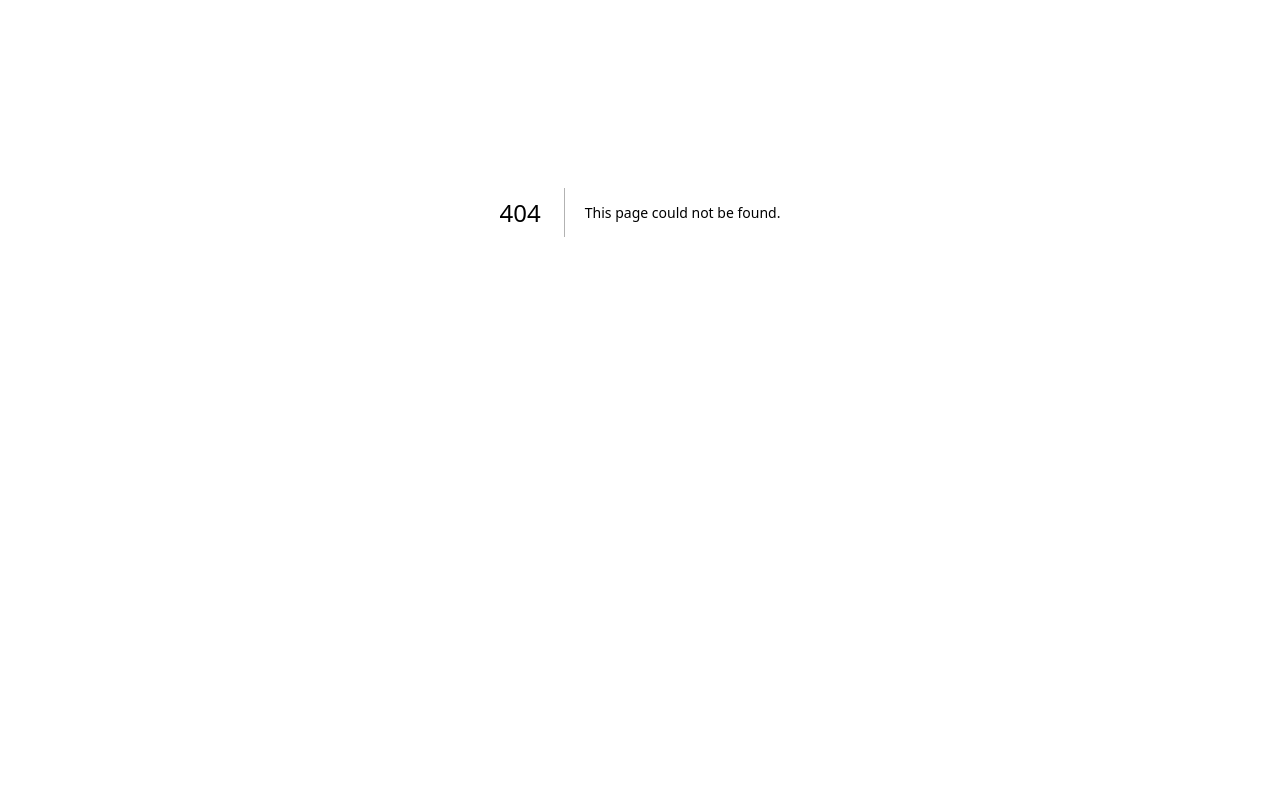
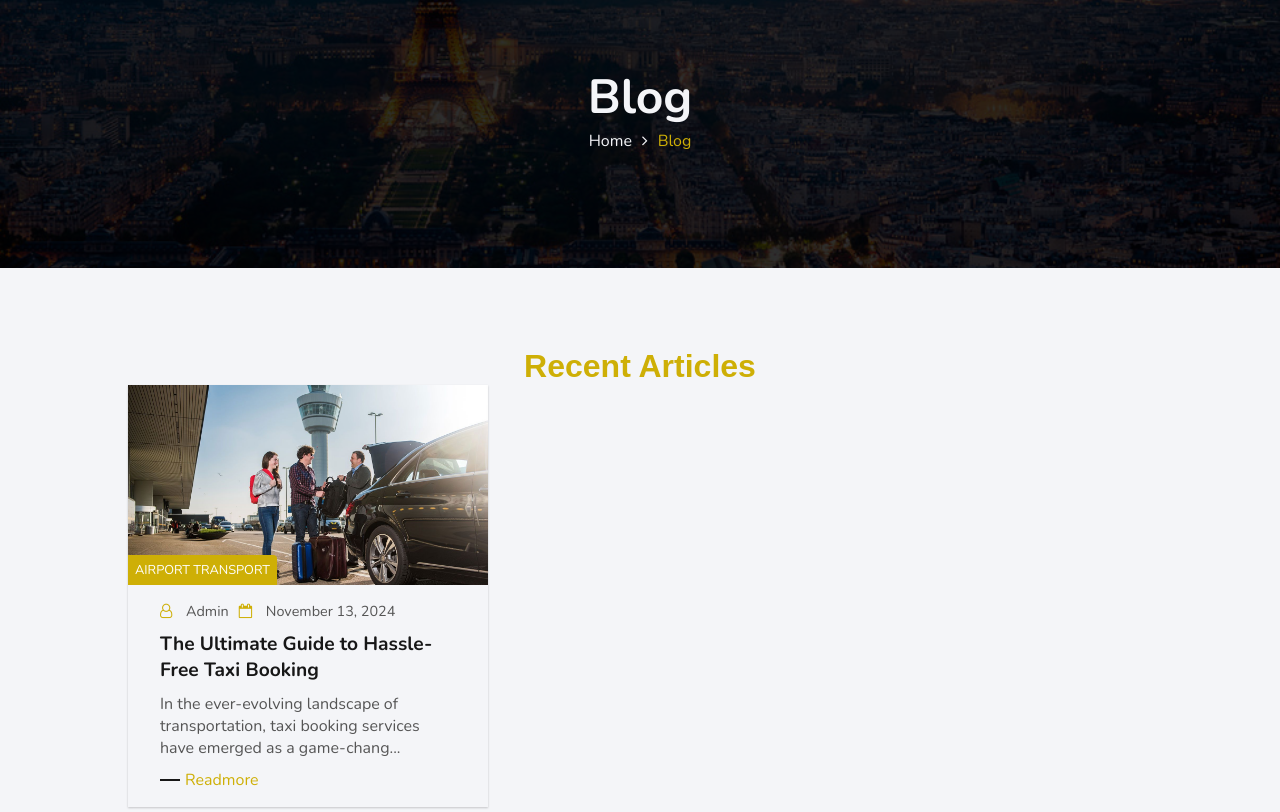
Before and after one commit to dgokul19/parisbesttransfer, a Next.js app: page /blog in a window 1280 px wide. Before the commit this address had no page. Shown: the part 188-1000 px from the top of the page. Before the commit the page ends 800 px from the top, so only its background shows below. Built offline with nearby package versions, Linux system fonts and the light colour scheme.

Commit message:
Feedback content update from Client (2) - 18/07/2024

```diff
--- /dev/null
+++ b/src/app/blog/page.js
@@ -0,0 +1,62 @@
+"use client";
+import Image from "next/image";
+import Link from "next/link";
+// import { useState } from "react";
+// Components
+import NavigationMenu from "../components/Navbar";
+import SubBanner from "../components/SubBanner";
+import FooterComponent from "../components/Footer";
+
+// Helper Utils
+import { dateHelper } from "../utils/helper";
+
+// CSS
+import classes from "./page.module.scss";
+
+// Constant
+import { BLOG_CONTENT } from "../constants/blog";
+
+
+
+export default function BlogPage() {
+
+
+  return (
+    <div className={classes.page}>
+        <NavigationMenu />
+        <SubBanner title={'Blog'} route={'Blog'}/>
+
+        <div className={classes.blogContainer}>
+          <div className="container">
+            <h3>Recent Articles</h3>
+
+            <div className={classes.blogContentRow}>
+                {
+                  BLOG_CONTENT.map(blog => {
+                    return (
+                      <div className={classes.blogBox} key={blog.id}>
+                        <div className={classes.blogImg}>
+                          <Image src={blog.imageUrl} />
+                          <div className={classes.renderTags}>{blog.tags}</div>
+                        </div>
+
+                        <div className={classes.blogContent}>
+                            <ul className={classes.blogInfo}>
+                              <li><i className="fa fa-user-o"></i> {blog.author || `admin`}</li>
+                              <li><i className="fa fa-calendar-o"></i> {dateHelper(blog.created_at)}</li>
+                            </ul>
+                            <h4>{blog.title}</h4>
+                            <p>{blog.short_desc}</p>
+                            <Link href={`/blog/${blog.id}`}> Readmore</Link>
+                        </div>
+                      </div>
+                    )
+                  })
+                }
+            </div>
+          </div>
+        </div>
+        <FooterComponent />
+    </div>
+  );
+}
--- /dev/null
+++ b/src/app/blog/page.module.scss
@@ -0,0 +1,132 @@
+.blogContainer{
+    padding: 5rem 0;
+    background-color: var(--dirty-white);
+    & > div {
+        height: 100%;
+        flex-direction: column;
+        align-items: center;
+        gap: 1rem;
+        h3{
+            font-size: 2rem;
+            text-transform: capitalize;
+            font-family: Arial, Helvetica, sans-serif;
+            color: var(--primary);
+            margin-bottom: 0px;
+            text-align: center;
+        }
+
+        .blogContentRow{
+            display: flex;
+            flex-wrap: wrap;
+            gap: 3rem;
+        }
+    }
+}
+
+.blogDetailsContainer{
+    padding: 5rem 0;
+    background-color: var(--dirty-white);
+    & > div {
+        height: 100%;
+        flex-direction: column;
+        align-items: center;
+        gap: 1rem;
+        h3{
+            font-size: 1.5rem;
+            text-transform: capitalize;
+            font-family: Arial, Helvetica, sans-serif;
+            color: var(--primary);
+            margin-bottom: 1rem;
+            text-align: center;
+        }
+        img{
+            width: 60%;
+            margin: 2rem auto;
+            display: block;
+        }
+        .dynamicContentBlog{
+            display: flex;
+            flex-direction: column;
+            gap: 10px;
+            width: 80%;
+            margin: 0 auto;
+        }
+    }
+}
+
+.blogBox{
+    min-width: 320px;
+    max-width: 360px;
+
+    box-shadow: 0px 1px 2px rgba(0,0,0,.2);
+    .blogImg{
+        height: 200px;
+        position: relative;
+        img {
+            width: 100%;
+            height: 100%;
+            object-fit: cover;
+        }
+        .renderTags{
+            position: absolute;
+            bottom: 0;
+            left: 0;
+            background-color: var(--primary);
+            color: var(--white);
+            padding: 6px 7px;
+            border-top-right-radius: 4px;
+            font-size: 0.8rem;
+        }
+    }
+    .blogContent{
+        padding: 1rem 2rem;
+        display: flex;
+        flex-direction: column;
+        gap: 10px;
+        .blogInfo{
+            list-style: none;
+            margin: 0;
+            padding: 0;
+            display: flex;
+            gap: 10px;
+            li {
+                color: var(--grey-555);
+                text-transform: capitalize;
+                font-size: .9rem;
+                i {
+                    color: var(--primary);
+                    margin-right: 10px;
+                }
+            }
+        }
+        h4{
+            margin: 0;
+            font-size: 1.2rem;
+            color: var(--black);
+            transition: .1s linear all;
+            &:hover {
+                color: var(--title-mid);
+            }
+        }
+        p{
+            color: var(--grey-555);
+        }
+        a{
+            color: var(--primary);
+            display: flex;
+            align-items: center;
+            gap: 5px;
+            transition: .1s linear all;
+            &::before {
+                content: '';
+                display: inline-block;
+                height: 2px;
+                width: 20px;
+                background-color: var(--black);
+            }
+            &:hover {
+                gap: 15px;
+            }
+        }
+    }
+}
--- a/src/app/components/Navbar/index.js
+++ b/src/app/components/Navbar/index.js
@@ -68,7 +68,8 @@ const NavigationMenu = () => {
                                 <li className={`${pathname === '/services' ? 'nav-active' : ''}`}><Link href="/services">Services</Link></li>
                                 <li className={`${pathname === '/testimonial' ? 'nav-active' : ''}`}><Link href="/testimonial">Testimonial</Link></li>
                                 <li className={`${pathname === '/faq' ? 'nav-active' : ''}`}><Link href="/faq">Faq</Link></li>
-                                <li className={`${pathname === '/faq' ? 'nav-active' : ''}`}><Link href="/contact">Contact</Link></li>
+                                <li className={`${pathname === '/blog' ? 'nav-active' : ''}`}><Link href="/blog">Blog</Link></li>
+                                <li className={`${pathname === '/contact' ? 'nav-active' : ''}`}><Link href="/contact">Contact</Link></li>
                             </ul>
                         </div>)}
 
--- a/src/app/components/SubBanner/index.js
+++ b/src/app/components/SubBanner/index.js
@@ -1,7 +1,7 @@
 // CSS
 import classes from "../../styles/index.module.scss";
 
-const SubBanner = ({title, route}) => {
+const SubBanner = ({title, route, subRoute}) => {
     return (
         <>
             <div className={classes.subPageBannerBg}>
@@ -10,6 +10,12 @@ const SubBanner = ({title, route}) => {
                     <li>Home</li>
                     <li><i className="fa fa-angle-right"></i></li>
                     <li className="nav-active">{route}</li>
+                    {subRoute && (
+                        <>
+                            <li><i className="fa fa-angle-right"></i></li>
+                            <li className="nav-active">{subRoute}</li>
+                        </>
+                    )}
                 </ul>
             </div>
         </>
--- /dev/null
+++ b/src/app/constants/blog.js
@@ -0,0 +1,17 @@
+import Image from "next/image";
+
+import AirportImage from "@/app/assets/airport-transfer.jpg";
+
+
+export const BLOG_CONTENT = [
+    {
+        id : '1',
+        title : 'The Ultimate Guide to Hassle-Free Taxi Booking',
+        short_desc : 'In the ever-evolving landscape of transportation, taxi booking services have emerged as a game-chang...',
+        created_at : '2024-11-13T09:04:24+0000',
+        content : `<p>In the ever-evolving landscape of transportation, taxi booking services have emerged as a game-changer, revolutionizing the way people move from one place to another. The convenience, accessibility, and efficiency offered by these services have reshaped the <strong>entire industry</strong>, making it crucial to delve into the intricacies of this phenomenon.</p>         <p>Traditionally, hailing a taxi meant standing on a street corner, waving frantically, hoping an available cab would notice. However, the advent of technology has transformed this experience. Today, users can book a ride with a few taps on their smartphones, thanks to app-based taxi services. This shift has not only increased the efficiency of booking but has also significantly enhanced the overall customer experience.</p>`,
+        author : null,
+        tags : 'AIRPORT TRANSPORT',
+        imageUrl :  AirportImage
+    }
+];
--- a/src/app/constants/services.js
+++ b/src/app/constants/services.js
@@ -11,7 +11,7 @@ export const SERVICES_DATA = [
     },
     {
         id : '2',
-        title : 'Paris City Tours',
+        title : 'Paris City Tours & Day Trip',
         content : 'Travelling to the most romantic city in the world ? We provide Best luxury tranfers to Paris for afforable price with luxury vehicles.',
         bgImage: ParisCityTours
     },
--- a/src/app/globals.css
+++ b/src/app/globals.css
@@ -2,6 +2,7 @@
 :root {
   --white: #ffffff;
   --black: #171717;
+  --grey-555 : #555;
   /* --primary: #efdf8a; */
   --primary: #ceaf06;
   --dirty-white : #F4F5F8;
--- a/src/app/styles/index.module.scss
+++ b/src/app/styles/index.module.scss
@@ -571,9 +571,9 @@
             .carContent {
                 position: absolute;
                 bottom: -30px;
-                right: 0px;
-                transform: scale(1);
-                transition: .2s linear all;
+                right: -30px;
+                transform: scale(.9);
+                transition: .3s linear all;
 
                 img {
                     width: 180px;
@@ -584,7 +584,7 @@
             &:hover {
                 .carContent {
                     right: 0;
-                    transform: scale(1.3);
+                    transform: scale(1.1);
                 }
 
                 .shapeEle {
@@ -893,7 +893,7 @@
                 }
             }
 
-            button {
+            a {
                 height: 45px;
                 max-width: 200px;
                 line-height: 45px;
@@ -901,9 +901,12 @@
                 color: var(--white);
                 border: transparent;
                 min-width: 150px;
+                text-align: center;
                 border-radius: 3px;
                 text-transform: uppercase;
-                font-weight: 700;
+                font-weight: 600;
+                font-size: .9rem;
+                color: var(--white);
             }
         }
     }
--- /dev/null
+++ b/src/app/utils/helper.js
@@ -0,0 +1,10 @@
+
+export const dateHelper = (date) => {
+    if(!date) return '-';
+
+    return new Date(date).toLocaleString("en-US", {
+        day : 'numeric',
+        month : 'long',
+        year :  'numeric'
+    })
+};
```
Also changed, not shown: src/app/blog/[id]/page.jsx (added, +40 -0 lines), src/app/components/FleetComponent/index.js (+12 -8 lines), src/app/components/ParisPackageTour/index.js (+26 -15 lines), src/app/assets/banner-car-1.png.
